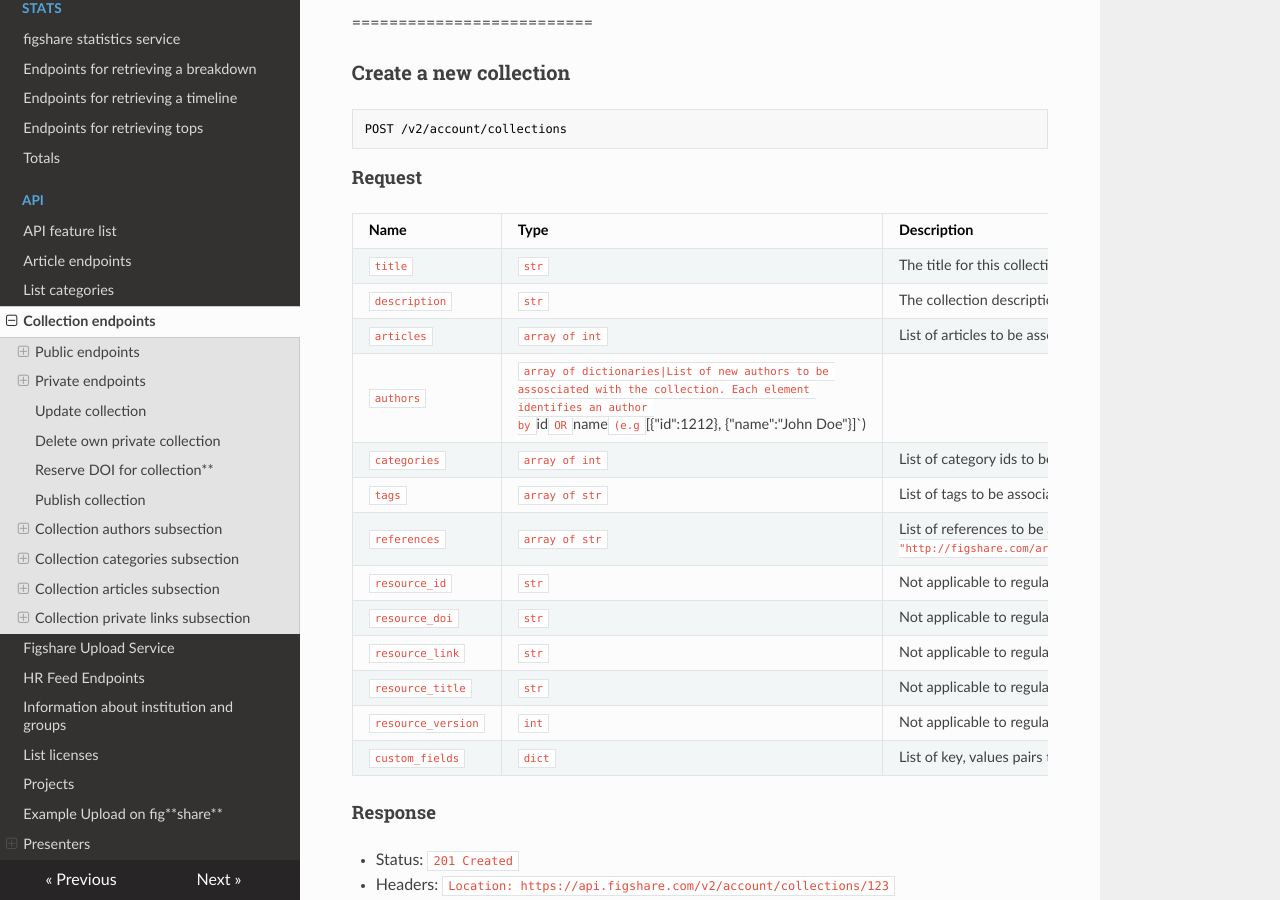
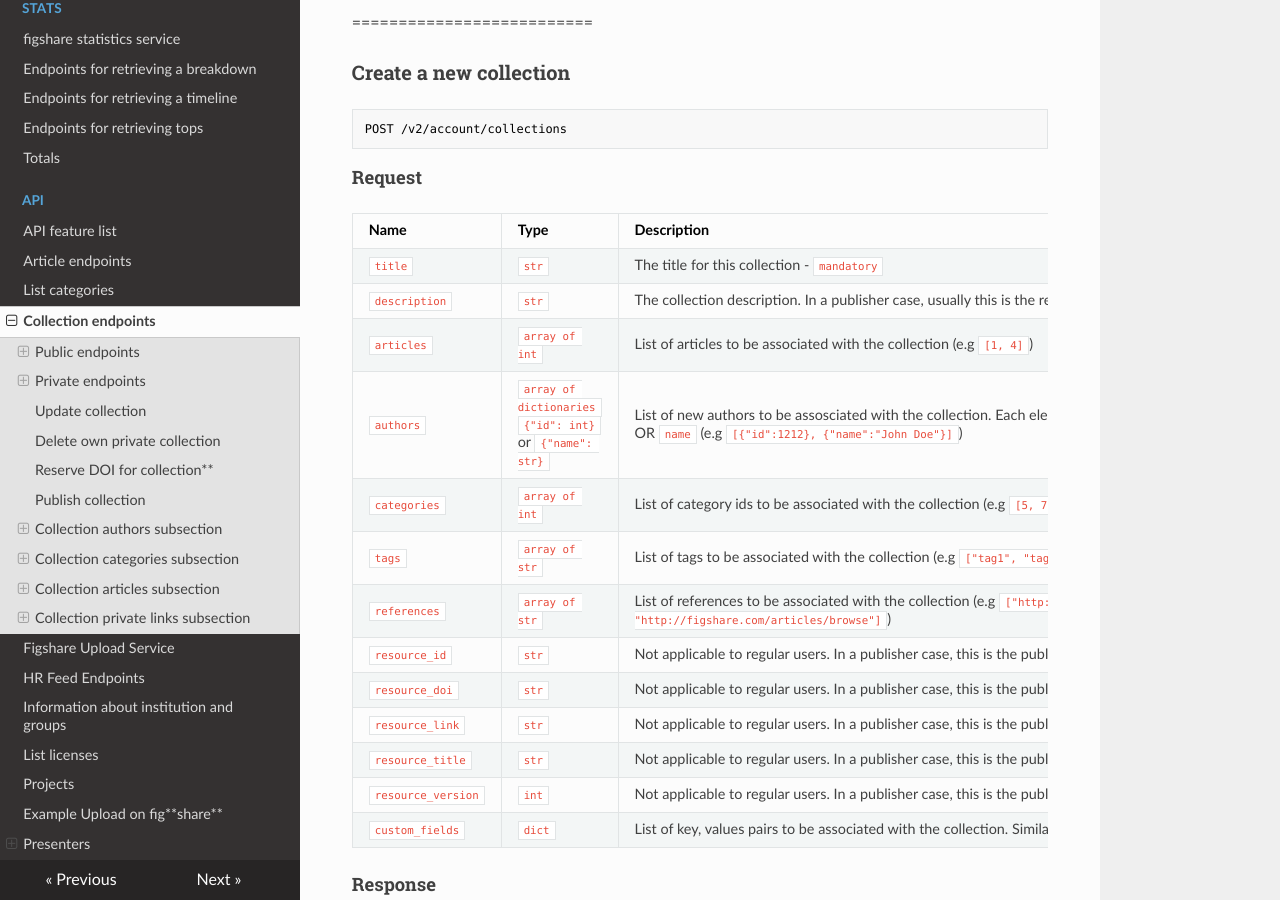
Before and after one commit to figshare/user_documentation, an MkDocs documentation site: the page built from docs/api/collections.md, in a window 1280 px wide and 900 px high, scrolled down 4849 px. Built offline with MkDocs 1.6.1, drawn with Linux system fonts in a browser that asks for light colours; nearby versions of some CDN libraries; some of the changed text lies outside the part shown.

Commit message:
Fix the fix

```diff
--- a/docs/api/collections.md
+++ b/docs/api/collections.md
@@ -210,7 +210,7 @@
 |`title`            |`str`        |The title for this collection - `mandatory`|
 |`description`      |`str`        |The collection description. In a publisher case, usually this is the resource article description|
 |`articles`         |`array of int`|List of articles to be associated with the collection (e.g `[1, 4]`)|
-|`authors`          |`array of dictionaries|List of new authors to be assosciated with the collection. Each element identifies an author by `id` OR `name` (e.g `[{"id":1212}, {"name":"John Doe"}]`)|
+|`authors`          |`array of dictionaries` `{"id": int}` or `{"name": str}` |List of new authors to be assosciated with the collection. Each element identifies an author by `id` OR `name` (e.g `[{"id":1212}, {"name":"John Doe"}]`)|
 |`categories`       |`array of int` |List of category ids to be associated with the collection (e.g `[5, 7, 9]`)|
 |`tags`             |`array of str` |List of tags to be associated with the collection (e.g `["tag1", "tag2"]`)|
 |`references`       |`array of str`   |List of references to be associated with the collection (e.g `["http://figshare.com", "http://figshare.com/articles/browse"]`)|
@@ -263,7 +263,7 @@
 |`title`            |`str`        |The title for this collection|
 |`description`      |`str`        |The collection description. In a publisher case, usually this is the resource article description|
 |`articles`         |`array of int`|List of articles to be associated with the collection (e.g `[1, 4]`)|
-|`authors`          |`array of dictionaries`|List of new authors to be assosciated with the collection. Each element identifies an author by `id` OR `name`.(e.g `[{"id":1212}, {"name":"John Doe"}]`)|
+|`authors`          |`array of dictionaries` `{"id": int}` or `{"name": str}` |List of new authors to be assosciated with the collection. Each element identifies an author by `id` OR `name`.(e.g `[{"id":1212}, {"name":"John Doe"}]`)|
 |`categories`       |`array of int` |List of category ids to be associated with the collection (e.g `[5, 7, 9]`)|
 |`tags`             |`array of str` |List of tags to be associated with the collection (e.g `["tag1", "tag2"]`)|
 |`references`       |`array of str`   |List of references to be associated with the collection (e.g `["http://figshare.com", "http://figshare.com/articles/browse"]`)|
```
